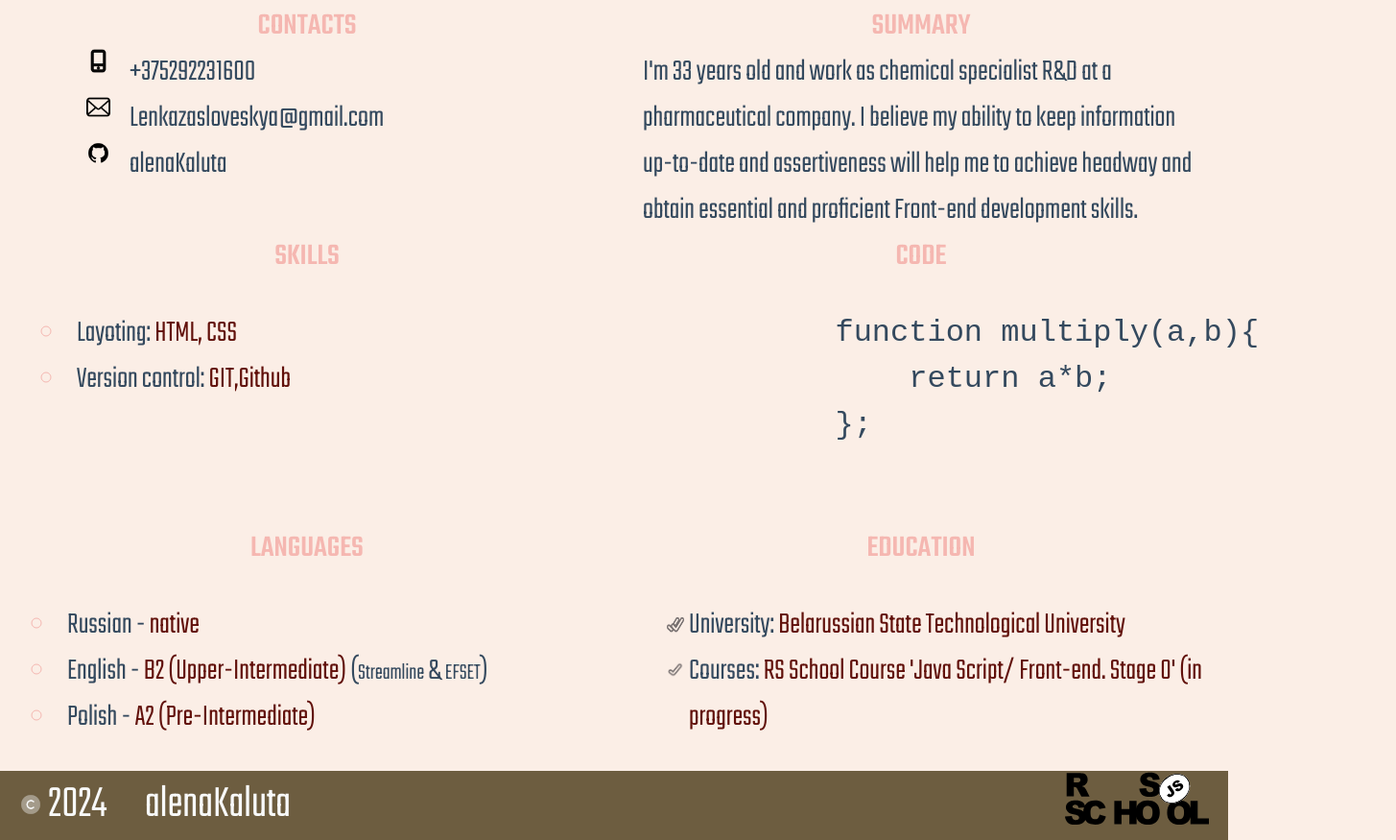
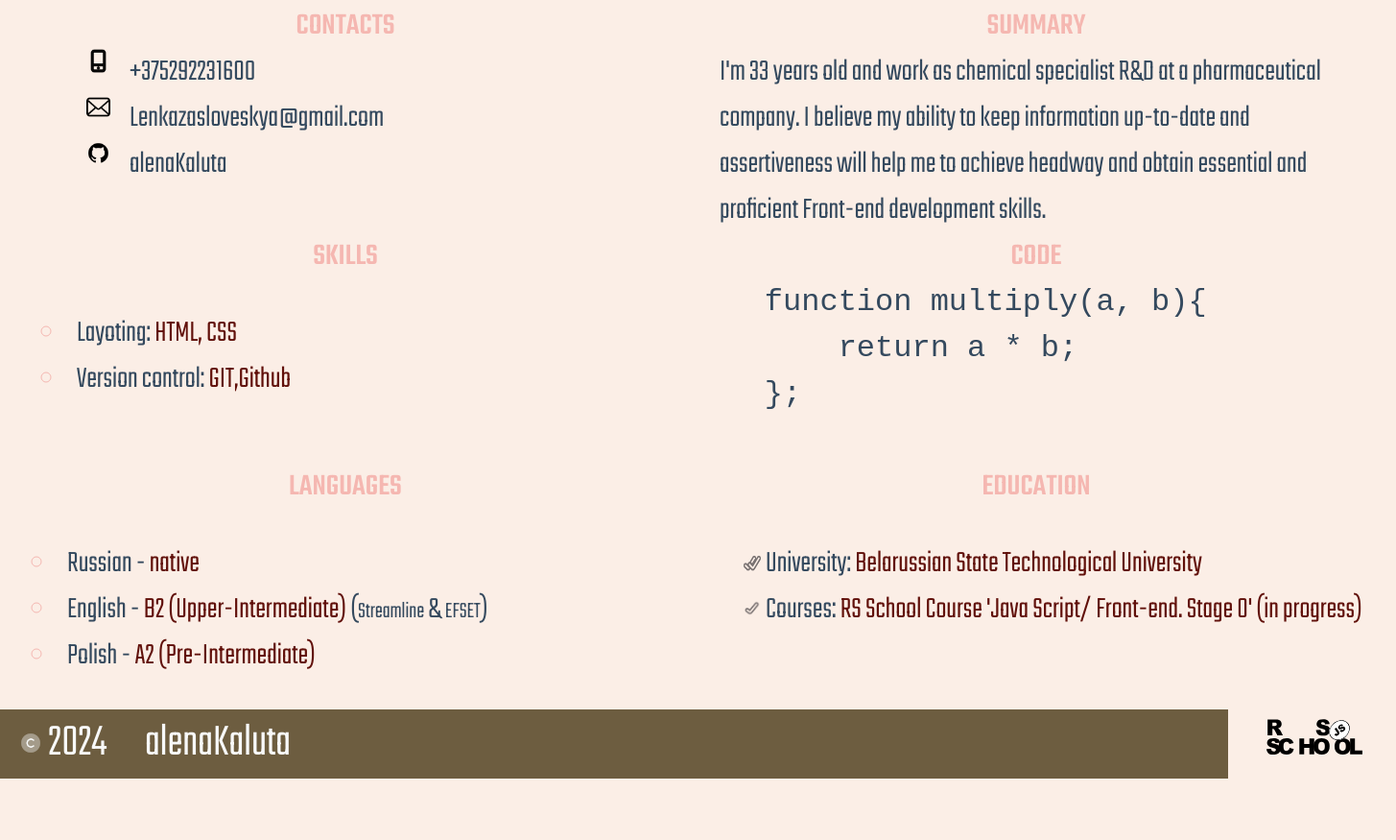
Before and after one commit to alenaKaluta/rsschool-cv, a plain HTML site: page index.html in a window 1280 px wide. Shown: the part 593-1468 px from the top of the page at 96% size, 1455 px wide, since content can reach past the window. After the commit the page ends 1404 px from the top, so only its background shows below. Drawn offline with Linux system fonts and the light colour scheme.

Commit message:
fix: adjust scalling layout

```diff
--- a/index.html
+++ b/index.html
@@ -10,6 +10,7 @@
 </head>
 <body>
     <header class="header">
+        <div class="wraper">
             <nav class="nav">
                 <ul class="nav-list">
                     <li class="nav-item"><a href="#contacts" class="nav-link">Contacts</a></li>
@@ -20,8 +21,10 @@
                     <li class="nav-item"><a href="#education" class="nav-link">Education</a></li>
                 </ul>
             </nav>
+        </div>
     </header>
     <main class="main">
+        <div class="wraper">
             <section class="section-profile" id="profile">
                 <div class="profile-photo">
                     <img class="photo" src="assets/img/photo.jpg" alt="profile photo">
@@ -78,13 +81,13 @@
                 </section>
                 <section class="section" id="code">
                     <h2 class="title">Code</h2>
-        <div class="code-example">
-            <pre>
-            function multiply(a,b){
-                return a*b;
+                    <code class="code-example">
+                        <pre class="code-function">
+    function multiply(a, b){
+        return a * b;
     };
                         </pre>
-        </div>
+                    </code>
                 </section>
                 <section class="section" id="languages">
                     <h2 class="title">Languages</h2>
@@ -118,8 +121,10 @@
                     </ul>
                 </section>
             </div>
+        </div>
     </main>
     <footer class="footer">
+        <div class="wraper">
             <div class="footer-container">
                 <div class="footer-date">
                     <p class="date-info">
@@ -133,6 +138,7 @@
                     <a href="https://rs.school/courses/javascript-ru" class="rs-school-link"> <img src="assets/img/rs-school-logo.svg" alt="rsschool-logo" class="school-logo"></a>
                 </div>
             </div>
+        </div>
     </footer>
 </body>
 </html>
--- a/style.css
+++ b/style.css
@@ -20,7 +20,7 @@
     font-size: 32px;
     line-height: 1.5;
     font-family: "Teko", sans-serif;
-    margin:0;
+    margin: 0;
     color: #34495E;
     background-color: #FBEEE6;
   }
@@ -29,6 +29,10 @@
     padding: 15px;
     font: 18px/2 "Teko", sans-serif;
     background-color: #6D5D40;
+}
+.wraper{
+    width: 1440px;
+    margin: 0 auto;
 }
   nav{
     font: 18px/2 "Teko", sans-serif;
@@ -171,6 +175,16 @@ color: #61100a;
     font-weight: 300;
     color: #61100a;
 }
+/* Section Сode*/
+.code-example{
+    display: block;
+    margin: 0 auto;
+}
+.code-function{
+    display: block;
+    margin: 0 auto;
+    padding: 0;
+}
 /* Section Languages*/
 .language{
     margin-left: 20px;
@@ -232,7 +246,6 @@ color: #61100a;
     align-items: center;
 }
 .footer-date{
-    width: 50%;
     display: flex;
     flex-direction: row;
 }
@@ -266,6 +279,6 @@ color: #F9EBEA;
     color: #F9EBEA;
     }
 .school-logo{
-    width: 150px;
+    width: 100px;
     height: max-content;
 }
```
Lines whose indentation alone changed are shown as unchanged.
